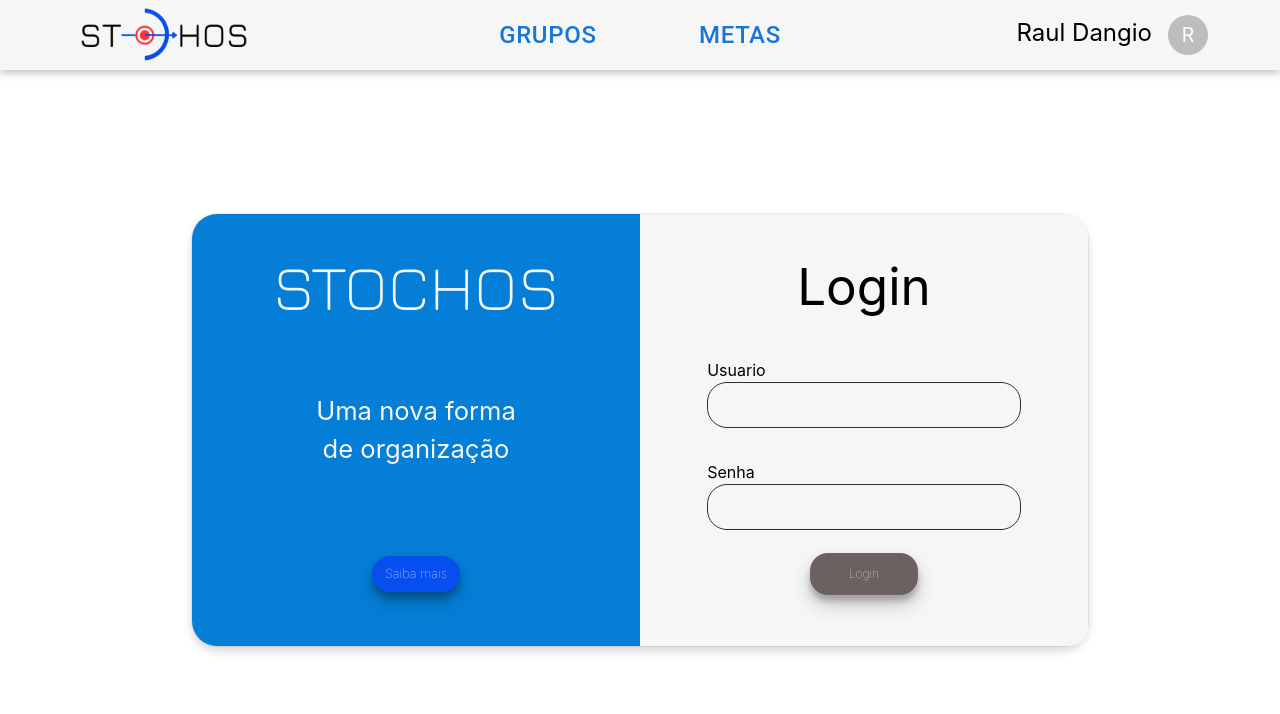
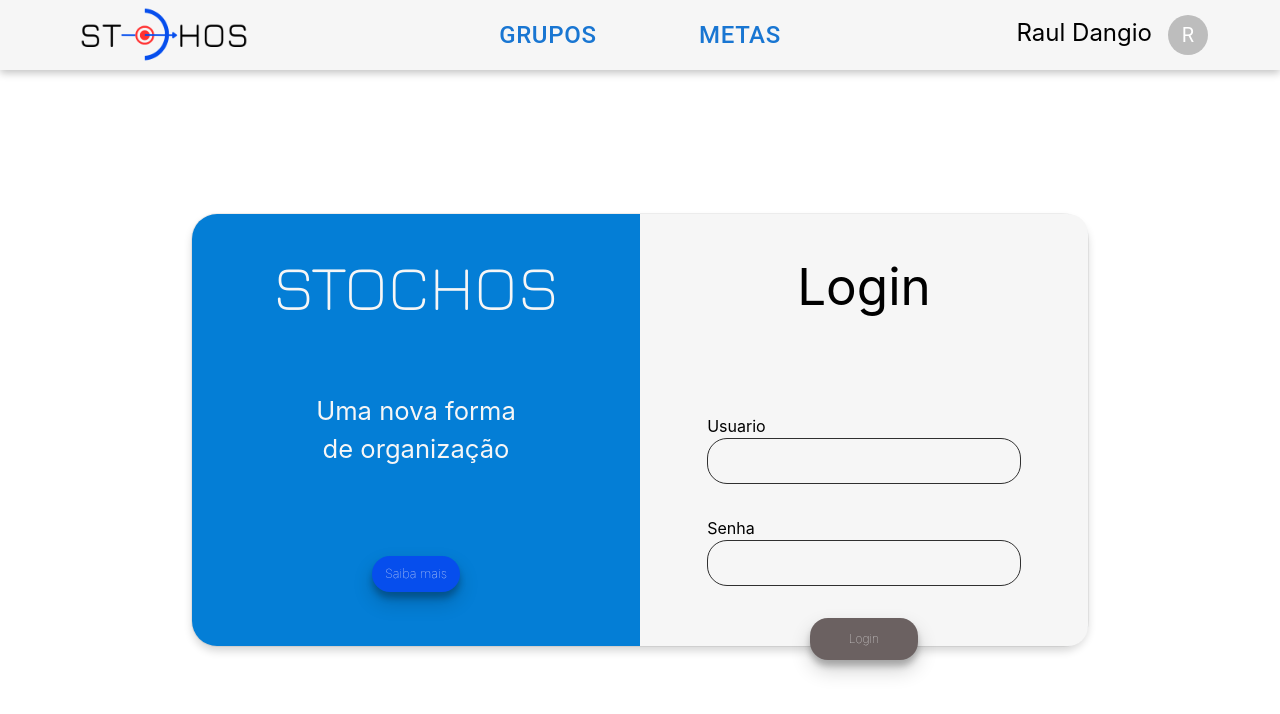
Before and after one commit to StochosTCC/Stochos, a React (Create React App) app in the folder stochos-front-R/: page / in a window 1280 px wide. Shown: the top 714 px of the page. Built offline with nearby package versions, Linux system fonts and the light colour scheme.

Commit message:
arrumando a pagina de login

```diff
--- a/stochos-front-R/src/pages/Login/Login.module.scss
+++ b/stochos-front-R/src/pages/Login/Login.module.scss
@@ -66,7 +66,6 @@
   display: flex;
   flex-direction: column;
   align-items: center;
-  justify-content: space-between;
   background-color: $branco;
    border-radius:  0px 20px 20px 0px;
 }
@@ -87,6 +86,7 @@
   width: 70%;
   display: flex;
   flex-direction: column;
+  margin-top: 3.5rem;
   .formulariodiv{
     display: flex;
     flex-direction: column;
--- a/stochos-front-R/src/pages/Login/index.tsx
+++ b/stochos-front-R/src/pages/Login/index.tsx
@@ -11,7 +11,7 @@ export default function Login() {
           </div>
           <div className={style.subcontainerdiv}>
             <p className={style.descricao}>
-            Uma nova forma <br /> de organização
+              Uma nova forma <br /> de organização
             </p>
           </div>
           <div className={style.subcontainerdiv}>
@@ -27,22 +27,33 @@ export default function Login() {
           </div>
           <div className={style.login}>
             <div className={style.formulariodiv}>
-              <form className={style.formulario} action="">
+              <form
+                className={style.formulario}
+                action="http://localhost:3000/metas"
+              >
                 <div className={style.miniform}>
                   <label className={style.formulariolabel}>Usuario</label>
-                  <input className={style.formularioinput} type="text" />
+                  <input
+                    className={style.formularioinput}
+                    type="text"
+                    required
+                  />
                 </div>
                 <div className={style.miniform}>
                   <label className={style.formulariolabel}> Senha</label>
-                  <input className={style.formularioinput} type="password" />
+                  <input
+                    className={style.formularioinput}
+                    type="password"
+                    required
+                  />
                 </div>
+              <div className={style.botaologindiv}>
+                <button className={style.botaologin} type="submit">
+                  Login
+                </button>
+              </div>
               </form>
             </div>
-          </div>
-          <div className={style.botaologindiv}>
-            <a href="/metas">
-              <button className={style.botaologin}>Login</button>
-            </a>
           </div>
         </div>
       </div>
```
